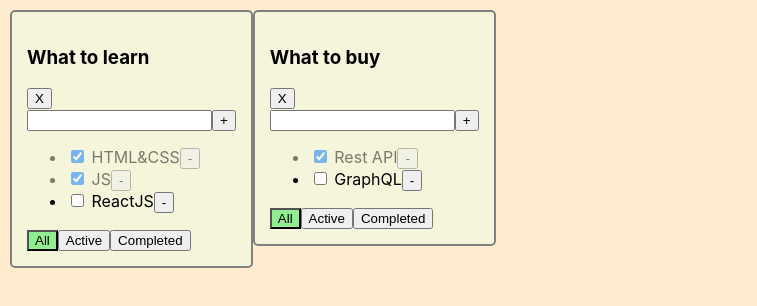
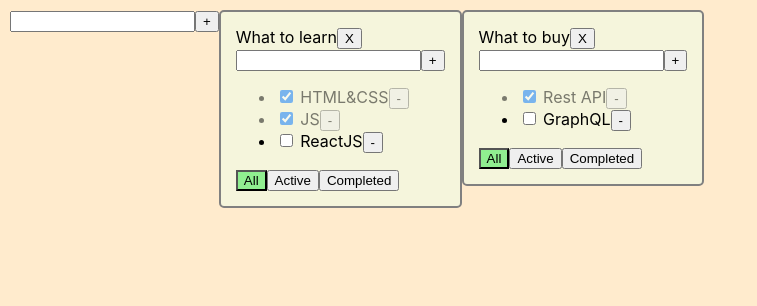
Before and after one commit to vaxich/todo_myself_v2, a React (Create React App) app: page / in a window 1280 px wide. Shown: the top 306 px of the page, without its empty margins (0-757 px from the left). Built offline with nearby package versions, Linux system fonts and the light colour scheme.

Commit message:
6 lesson

```diff
--- /dev/null
+++ b/src/AddItemForm.tsx
@@ -0,0 +1,51 @@
+import { ChangeEvent, KeyboardEvent, useState } from "react";
+import { Button } from "./Button"
+
+type AddItemFormPropsType = {
+
+    onClick: (title: string) => void
+}
+
+export const AddItemForm = (props: AddItemFormPropsType) => {
+
+    const {  onClick } = props
+
+    const [newTaskTitle, setNewTaskTitle] = useState("");
+    const [error, setError] = useState<null | string>(null);
+
+    const onChangeInputValue = (event: ChangeEvent<HTMLInputElement>) => {
+        setNewTaskTitle(event.currentTarget.value)
+        setError(null)
+    }
+    const onPressKeyAddTask = (event: KeyboardEvent<HTMLInputElement>) => {
+
+        if (event.key === "Enter") {
+            onClickButtonAddTask()
+        }
+    }
+
+    const onClickButtonAddTask = () => {
+        const trimmedTitle = newTaskTitle.trim()
+        if (trimmedTitle != '') {
+            onClick(newTaskTitle);
+            setNewTaskTitle("");
+        } else {
+            setError('поле не может быть пустым')
+        }
+    }
+
+    return (
+        <div>
+            <input
+                value={newTaskTitle}
+                onChange={onChangeInputValue}
+                onKeyDown={onPressKeyAddTask}
+            />
+            {/* <button onClick={onClickButtonAddTask} > + </button> */}
+            <Button
+                title={'+'}
+                onClick={onClickButtonAddTask} />
+            {error && <div className={'error-message'}>{error}</div>}
+        </div>
+    )
+}
--- a/src/App.tsx
+++ b/src/App.tsx
@@ -2,6 +2,7 @@
 import { useState } from 'react';
 import './App.css';
 import { Todolist } from './Todolist';
+import { AddItemForm } from './AddItemForm';
 
 
 export type TaskType = {
@@ -72,12 +73,29 @@ function App() {
     delete tasks[todolistId]
   }
 
+  const addTodolist = (newTitle: string) => {
+    let newTodolistId = crypto.randomUUID();
+    let newTodolist: Todolist = { id: newTodolistId, title: newTitle, filter: "All" }
+    setTodolists([...todolists, newTodolist])
+    setTasks({ ...tasks, [newTodolistId]: [] })
+  }
+
+  const onChangeTaskTitle = (todolistId: string, taskId: string, newTitle: string) => {
+    setTasks({ ...tasks, [todolistId]: tasks[todolistId].map(task => task.id === taskId ? { ...task, title: newTitle } : task) })
+  }
+
+  const onChangeTotolistTitle = (todolistId: string, newTodolistTitle: string) => {
+    setTodolists( todolists.map( tl => tl.id === todolistId ? {... tl, title: newTodolistTitle} : tl))
+  }
 
 
 
 
   return (
     <div className="App">
+
+      <AddItemForm onClick={addTodolist} />
+
       {
         todolists.map(tl => {
 
@@ -107,6 +125,8 @@ function App() {
               AddTask={AddTask}
               changeTaskStatus={changeTaskStatus}
               removeTodolist={removeTodolist}
+              onChangeTaskTitle={onChangeTaskTitle}
+              onChangeTotolistTitle={onChangeTotolistTitle}
             />
           )
         })
--- /dev/null
+++ b/src/EditableSpan.tsx
@@ -0,0 +1,33 @@
+import { ChangeEvent, useState } from "react";
+
+type EditableSpanPropsType = {
+    title: string
+    onChange: (title: string) => void
+}
+
+export const EditableSpan = (props: EditableSpanPropsType) => {
+
+    const { title , onChange } = props;
+
+    const [editMode, setEditMode] = useState<boolean>(false);
+    const [newTaskTitle, setNewTaskTitle] = useState(title);
+
+    const trueOnEditModeHandler = () => {
+        setEditMode(true)
+    }
+    const trueOffEditModeHandler = () => {
+        setEditMode(false)
+        onChange(newTaskTitle)
+    }
+    const onChangeInputValue = (event: ChangeEvent<HTMLInputElement>) => {
+        setNewTaskTitle(event.currentTarget.value)
+
+    }
+
+    return (
+
+        editMode
+            ? <input onBlur={trueOffEditModeHandler} onChange={onChangeInputValue} value={newTaskTitle} autoFocus />
+            : <span onDoubleClick={trueOnEditModeHandler}> {title}</span>
+    )
+}
--- a/src/Todolist.tsx
+++ b/src/Todolist.tsx
@@ -3,6 +3,8 @@ import { Button } from "./Button"
 import './App.css';
 import { ChangeEvent, useState, KeyboardEvent } from "react";
 import { log } from "node:console";
+import { AddItemForm } from "./AddItemForm";
+import { EditableSpan } from "./EditableSpan";
 
 type TodolistPropsType = {
     title: string
@@ -14,60 +16,73 @@ type TodolistPropsType = {
     changeTaskStatus: (todolistId: string, taskId: string, isDone: boolean) => void
     todolistId: string
     removeTodolist: (todolistId: string) => void
+    onChangeTaskTitle: (todolistId: string, taskId: string, newTitle: string) => void
+    onChangeTotolistTitle: (todolistId: string, newTodolistTitle: string) => void
 }
 
 export const Todolist = (props: TodolistPropsType) => {
 
-    const { title, tasks, changeFilter, filterValue, removeTask, AddTask, changeTaskStatus, todolistId, removeTodolist } = props;
+    const { title, tasks, changeFilter, filterValue, removeTask, AddTask, changeTaskStatus, todolistId, removeTodolist, onChangeTaskTitle , onChangeTotolistTitle} = props;
 
-    const [newTaskTitle, setNewTaskTitle] = useState("");
-    const [error, setError] = useState<null | string>(null)
+    // const [newTaskTitle, setNewTaskTitle] = useState("");
+    // const [error, setError] = useState<null | string>(null)
 
-    const onChangeInputValue = (event: ChangeEvent<HTMLInputElement>) => {
-        setNewTaskTitle(event.currentTarget.value)
-        setError(null)
-    }
-    const onPressKeyAddTask = (event: KeyboardEvent<HTMLInputElement>) => {
+    // const onChangeInputValue = (event: ChangeEvent<HTMLInputElement>) => {
+    //     setNewTaskTitle(event.currentTarget.value)
+    //     setError(null)
+    // }
+    // const onPressKeyAddTask = (event: KeyboardEvent<HTMLInputElement>) => {
 
-        if (event.key === "Enter") {
-            onClickButtonAddTask()
-        }
-    }
+    //     if (event.key === "Enter") {
+    //         onClickButtonAddTask()
+    //     }
+    // }
 
-    const onClickButtonAddTask = () => {
-        const trimmedTitle = newTaskTitle.trim()
-        if (trimmedTitle != '') {
-            AddTask(todolistId, newTaskTitle);
-            setNewTaskTitle("");
-        } else {
-            setError('поле не может быть пустым')
-        }
-    }
+    // const onClickButtonAddTask = () => {
+    //     const trimmedTitle = newTaskTitle.trim()
+    //     if (trimmedTitle != '') {
+    //         AddTask(todolistId, newTaskTitle);
+    //         setNewTaskTitle("");
+    //     } else {
+    //         setError('поле не может быть пустым')
+    //     }
+    // }
 
     const removeTodolistHandler = () => {
         removeTodolist(todolistId)
+    }
+
+
+    const addTaskHandler = (newTaskTitle: string) => {
+        AddTask(todolistId, newTaskTitle)
+    }
+
+    const onChangeTotolistTitleHandler = (newTodolistTitle: string) => {
+        onChangeTotolistTitle(todolistId, newTodolistTitle)
     }
 
     return (
         <div className="todolist">
             <div>
                 <div>
-                    <h3>{title}</h3>
+                    <EditableSpan title={title} onChange={onChangeTotolistTitleHandler} />
+                    {/* <h3>{title}</h3> */}
                     <Button title="X" onClick={removeTodolistHandler} />
                 </div>
-
-                <div>
+                <AddItemForm onClick={addTaskHandler} />
+                {/* <div>
                     <input
                         value={newTaskTitle}
                         onChange={onChangeInputValue}
                         onKeyDown={onPressKeyAddTask}
                     />
-                    {/* <button onClick={onClickButtonAddTask} > + </button> */}
+
                     <Button
                         title={'+'}
                         onClick={onClickButtonAddTask} />
                     {error && <div className={'error-message'}>{error}</div>}
-                </div>
+                </div> */}
+
                 {tasks.length === 0 ?
                     <p>Тасок нет</p>
                     :
@@ -82,13 +97,19 @@ export const Todolist = (props: TodolistPropsType) => {
 
                             }
 
+                            const onChangeTaskTitleHandler = (newTaskTitle: string) => {
+                                onChangeTaskTitle(todolistId, task.id, newTaskTitle)
+                            }
+
                             return (
                                 <li key={task.id} className={task.isDone ? "is-done" : ""}>
                                     <input
                                         type="checkbox"
                                         checked={task.isDone}
                                         onChange={changeTaskStatusHandler}
-                                    /> <span>{task.title}</span>
+                                    />
+                                    <EditableSpan title={task.title} onChange={onChangeTaskTitleHandler} />
+                                    {/* <span>{task.title}</span> */}
                                     {/* <button onClick={onClickDeleteTask}>-</button> */}
                                     <Button
                                         title={'-'}
```
